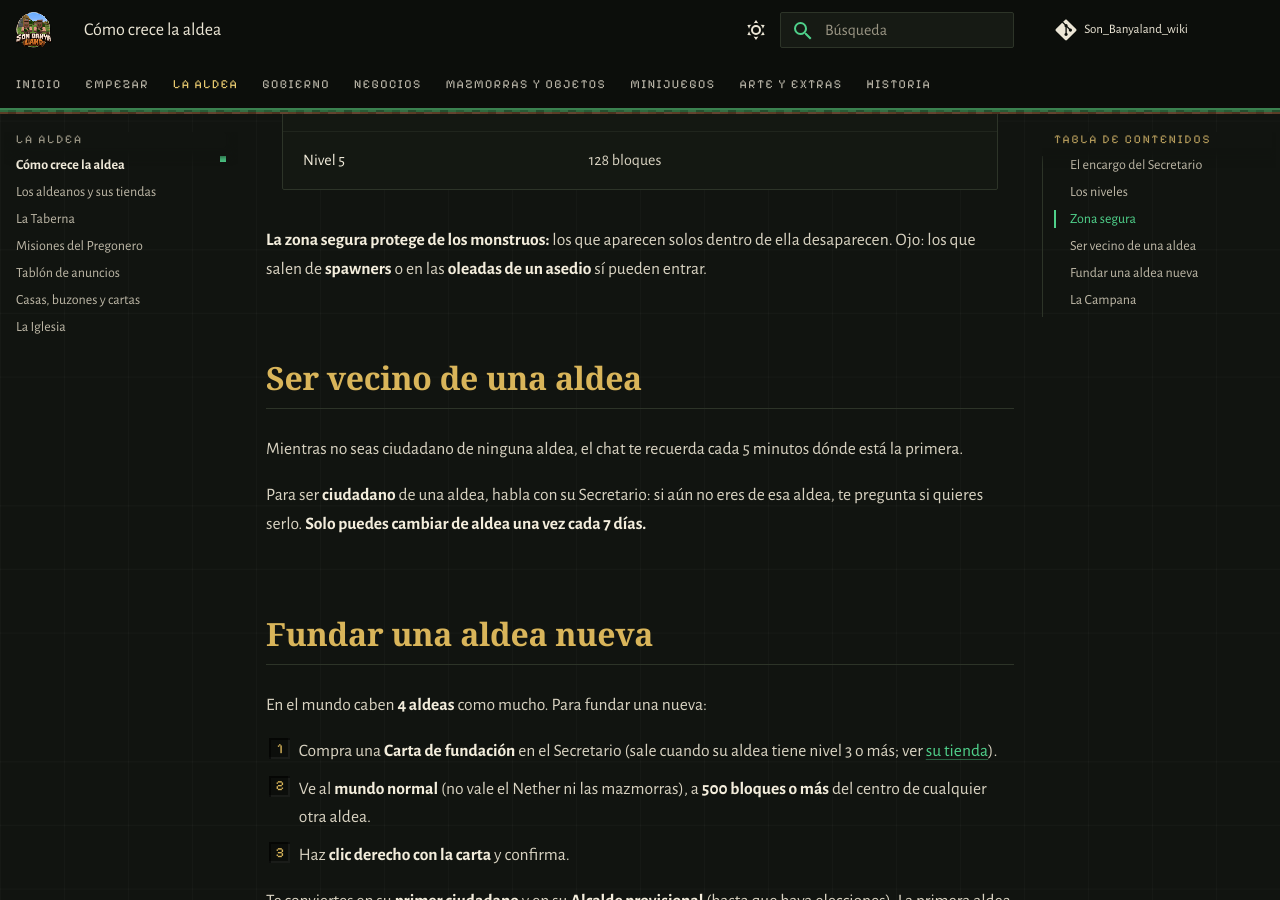
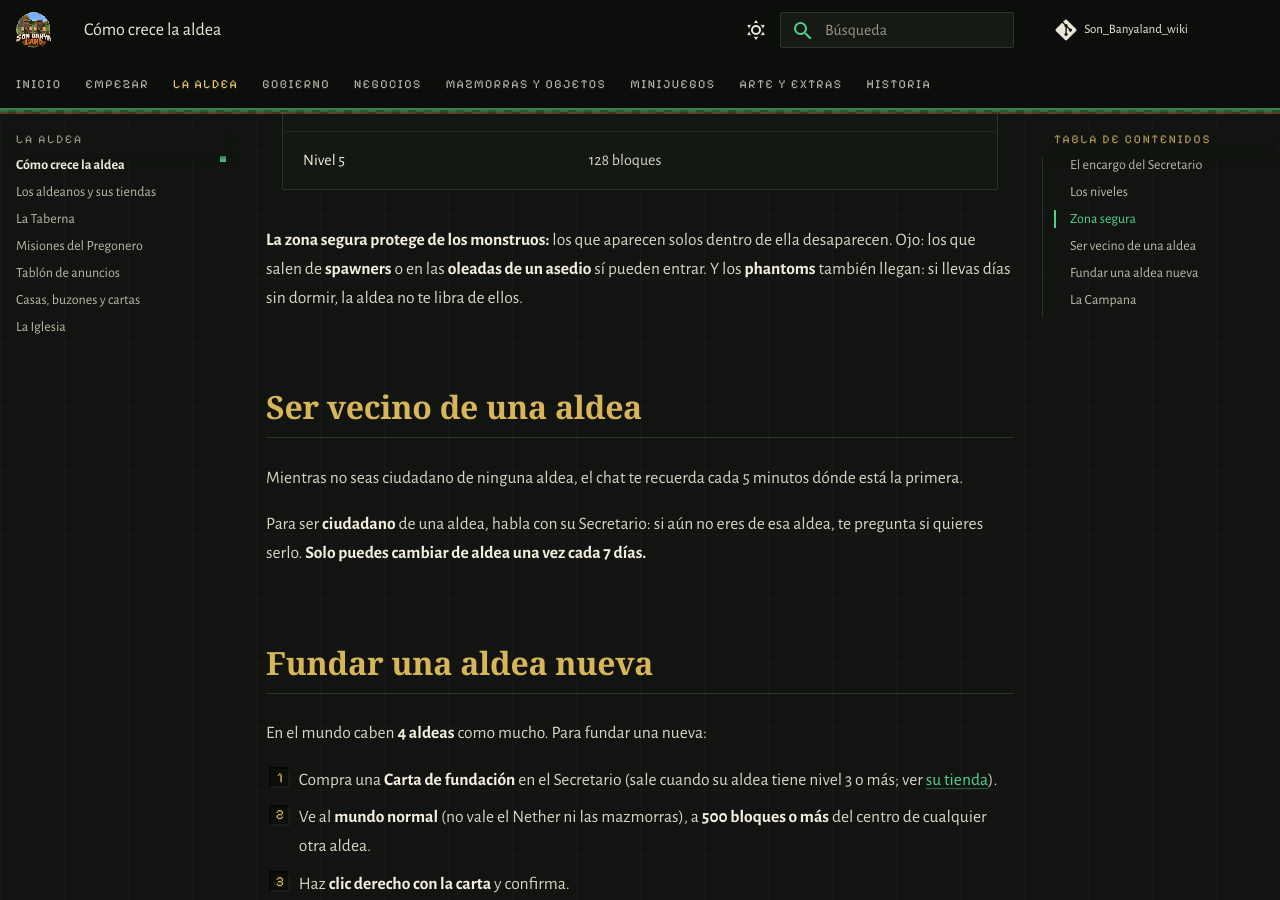
Before and after one commit to PigPilgrim/Son_Banyaland_wiki, an MkDocs documentation site: the page built from docs/aldea.md, in a window 1280 px wide and 900 px high, scrolled down 4276 px. Built offline with MkDocs 1.6.1 and Material for MkDocs 9.7.7, drawn with Linux system fonts in a browser that asks for light colours; some web fonts are replaced; comment, search, counter and statistics services are not loaded.

Commit message:
Aldea: los phantoms ya no desaparecen en la zona segura
Co-Authored-By: Claude Opus 5.5 <noreply@anthropic.com>

```diff
--- a/docs/aldea.md
+++ b/docs/aldea.md
@@ -36,7 +36,8 @@ Alrededor del centro de cada aldea hay una **zona segura**, y se hace más grand
 --8<-- "_generado/zona_segura.md"
 
 **La zona segura protege de los monstruos:** los que aparecen solos dentro de ella desaparecen. Ojo: los que salen
-de **spawners** o en las **oleadas de un asedio** sí pueden entrar.
+de **spawners** o en las **oleadas de un asedio** sí pueden entrar. Y los **phantoms** también llegan: si llevas días sin
+dormir, la aldea no te libra de ellos.
 
 ## Ser vecino de una aldea
 
```
